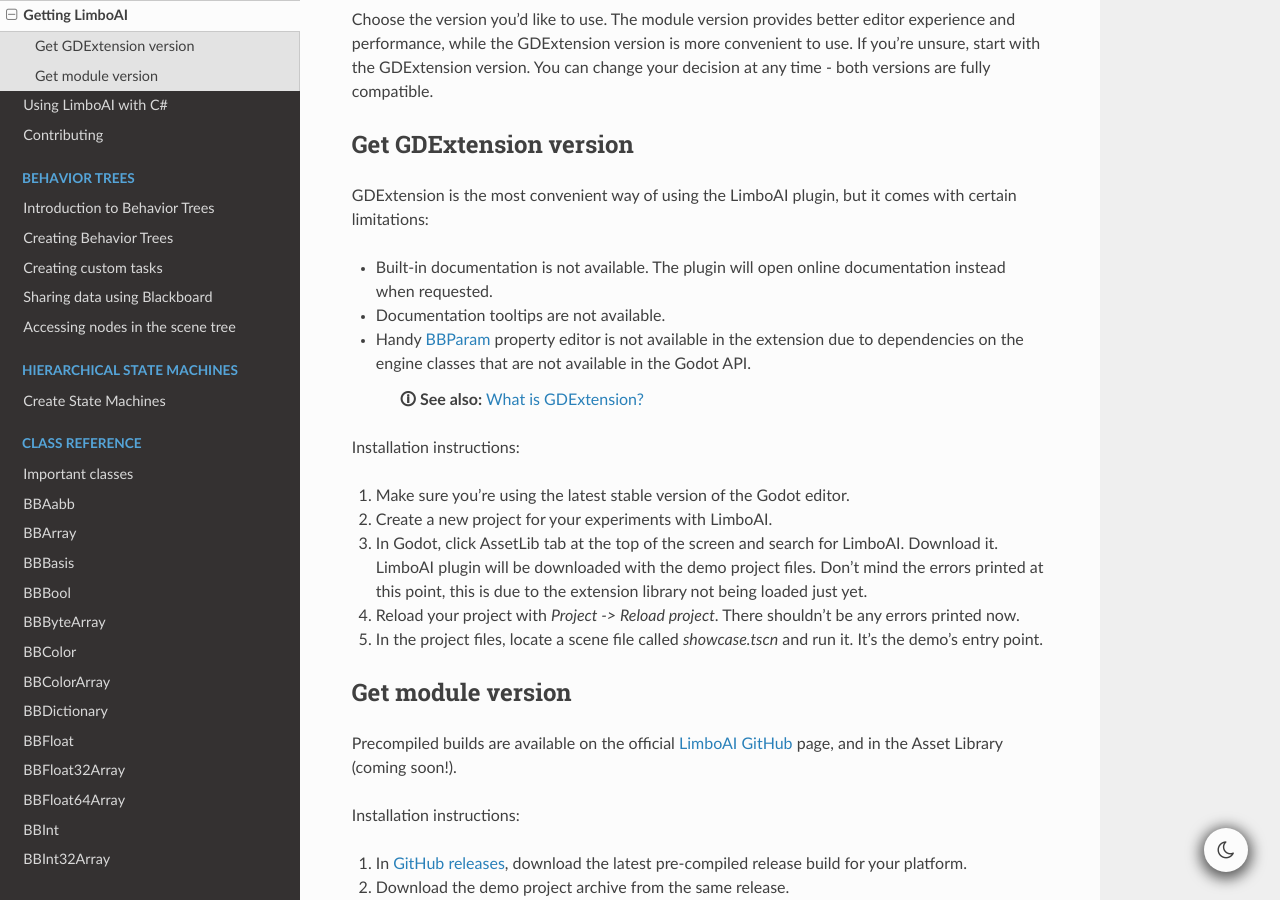
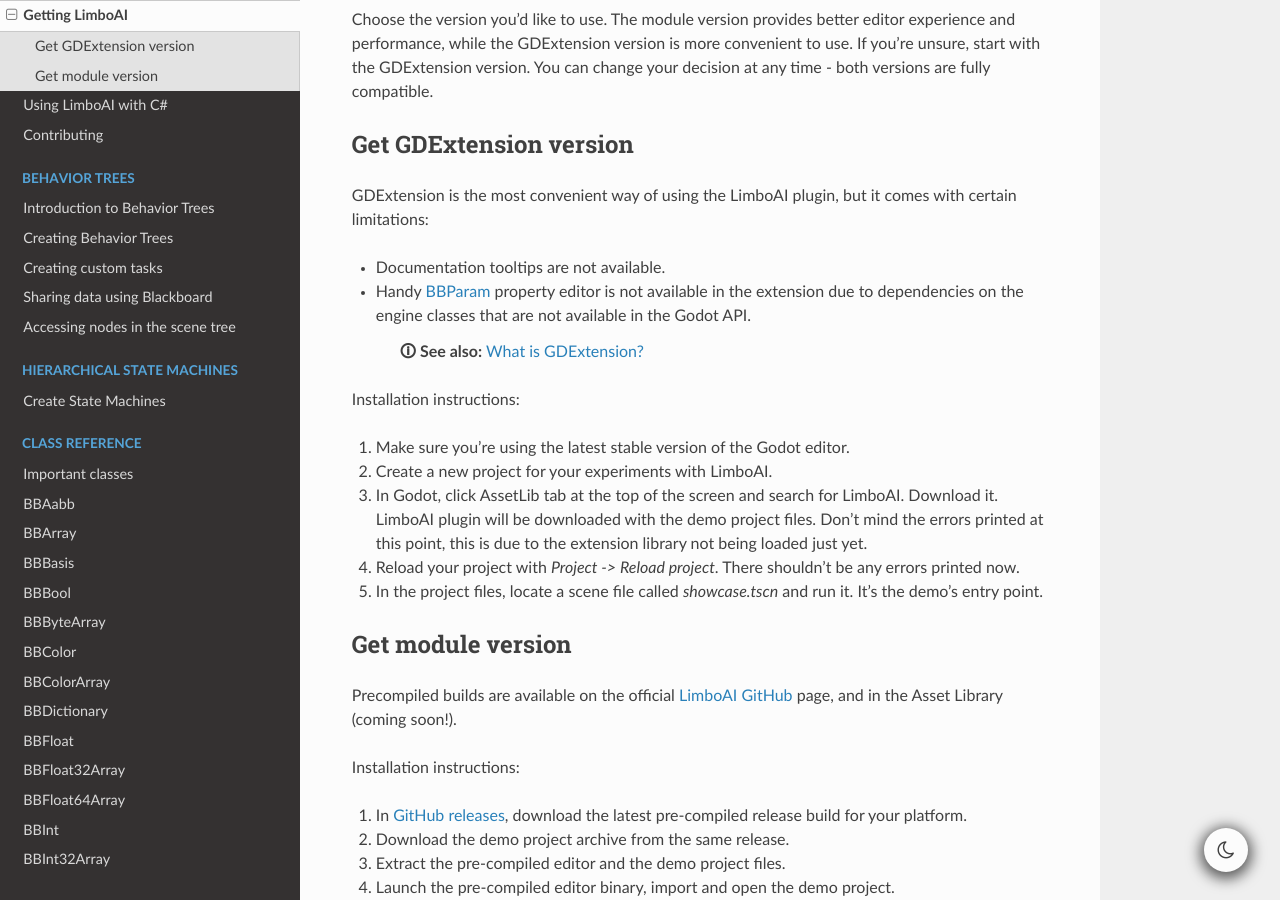
Before and after one commit to limbonaut/limboai, a Sphinx documentation site: the page built from doc/source/getting-started/getting-limboai.rst, in a window 1280 px wide and 900 px high, scrolled down 320 px. Built offline with Sphinx 7.4.7 and the Read the Docs theme 3.1.0, drawn with Linux system fonts in a browser that asks for light colours; pages that are not in the unit, such as notebooks, are missing from menus.

Commit message:
Remove outdated info about built-in documentation
Co-authored-by: Serhii Snitsaruk <limbonaut@pm.me>

```diff
--- a/doc/source/getting-started/getting-limboai.rst
+++ b/doc/source/getting-started/getting-limboai.rst
@@ -18,7 +18,6 @@
 GDExtension is the most convenient way of using the LimboAI plugin, but it comes
 with certain limitations:
 
-* Built-in documentation is not available. The plugin will open online documentation instead when requested.
 * Documentation tooltips are not available.
 * Handy :ref:`class_BBParam` property editor is not available in the extension due to dependencies on the engine classes that are not available in the Godot API.
 
```
